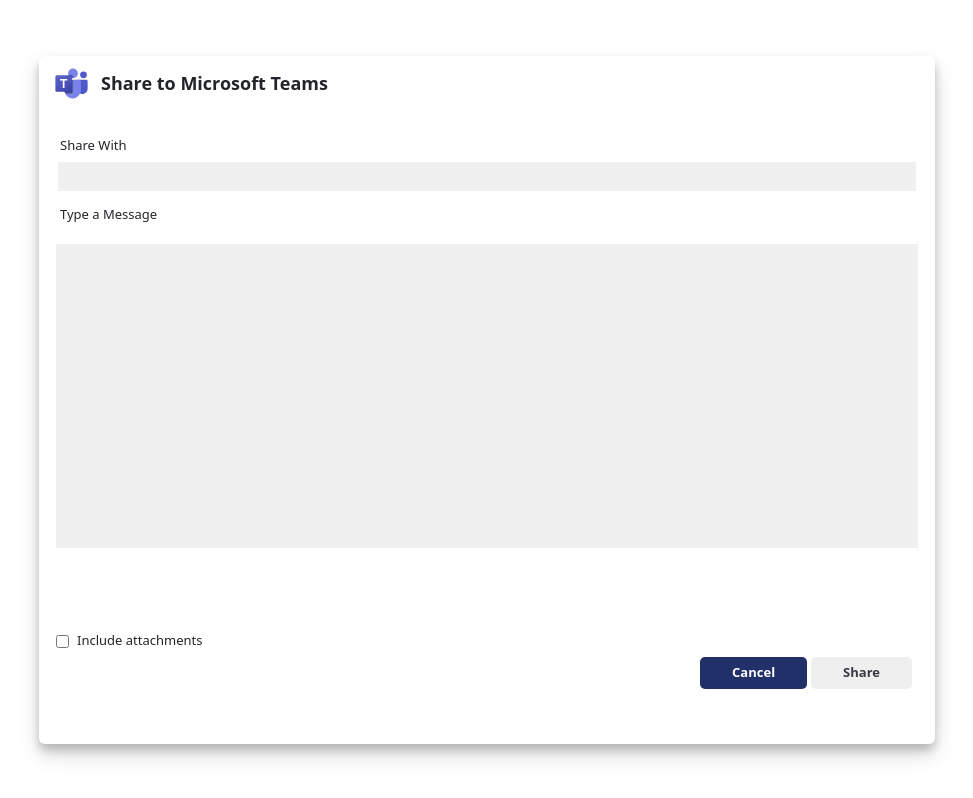
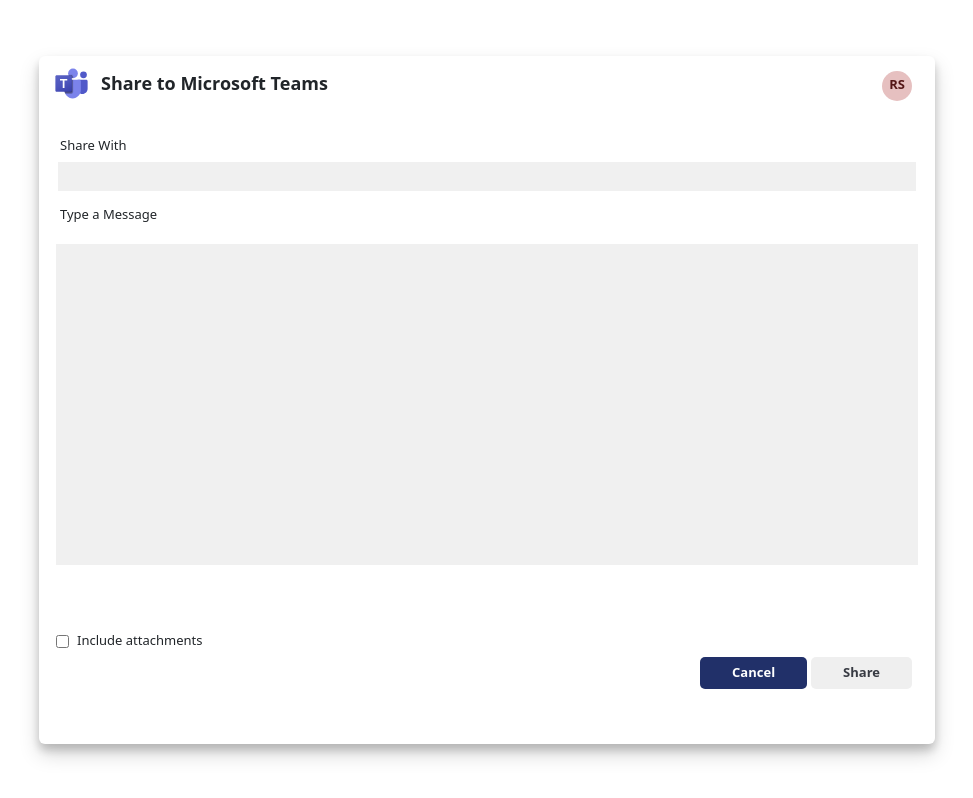
Before and after one commit to krahul2024/Teams, an Angular app in the folder Basic/: page /modal in a window 1280 px wide. Shown: the whole page, without its empty margins (153-1126 px from the left). Built offline with nearby package versions, Linux system fonts and the light colour scheme.

Commit message:
Added user-icon

```diff
--- a/Basic/src/app/components/modal-form/modal-form.component.css
+++ b/Basic/src/app/components/modal-form/modal-form.component.css
@@ -9,7 +9,7 @@
     border: 2px;
     padding: 5px 12px 5px 12px;
     border-radius: 3px;
-    background: black;
+    background-color: rgba(9, 26, 89, 0.9);
     color: white;
 }
 
@@ -44,6 +44,8 @@
     overflow: auto;
     transition: opacity 1s ease-in-out;
     border: none;
+    /* background-color: rgba(0, 0, 0, 0.4); */
+    backdrop-filter: blur(100px);
     /* border: 1px solid red; */
     box-shadow: 0 6px 10px 0 rgba(0, 0, 0, 0.18), 0 10px 20px 0 rgba(0, 0, 0, 0.17);
 }
@@ -76,7 +78,7 @@
     margin-top: 2px;
     padding: 2px;
     display: flex;
-    justify-content: flex-start;
+    justify-content: space-between;
     align-items: center;
     background-color: white;
 }
@@ -95,6 +97,21 @@
     margin-left: 7px;
     height: 45px;
     width: 45px;
+}
+
+.main-user-profile-image{
+    padding: 4px;
+    display: flex;
+    justify-content: center;
+    height: 30px;
+    width: 30px;
+    /* border:1px solid red;  */
+    border-radius: 100%;
+    margin-right: 20px;
+    font-size: small;
+    font-weight: 600;
+    background-color: rgb(230, 192, 192);
+    color:  rgb(84, 22, 22);
 }
 
 .share-with-label {
@@ -165,6 +182,7 @@
 }
 
 .selected-user-profile{
+    /* border: 1px solid red; */
     padding: 1px;
     display: flex;
     align-items: center;
@@ -220,7 +238,7 @@
     margin-top: 8px;
     padding: 6px;
     resize: none;
-    height: 90%;
+    height: 95%;
     width: 100%;
     overflow-y: auto;
     border: none;
--- a/Basic/src/app/components/modal-form/modal-form.component.html
+++ b/Basic/src/app/components/modal-form/modal-form.component.html
@@ -52,7 +52,7 @@
                 </svg>
                 <span class="modal-title">Share to Microsoft Teams</span>
             </div>
-            <!-- <span class="modal-close" (click)="toggleModal()">&times;</span> -->
+            <span class="main-user-profile-image">RS</span>
         </div>
         <div class="modal-body">
             <!-- Input for people selection -->
--- a/Basic/src/app/components/modal-form/modal-form.component.ts
+++ b/Basic/src/app/components/modal-form/modal-form.component.ts
@@ -13,7 +13,7 @@
   @ViewChild('modalBody') modalRef! : ElementRef;
   @ViewChild('modalOpen') modalOpenButtonRef! : ElementRef;
 
-  showModal: boolean = true;
+  showModal: boolean = true ;
   enableShare: boolean = false;
   cancelSharing: boolean = false;
   includeAttachments: boolean = false;
```
